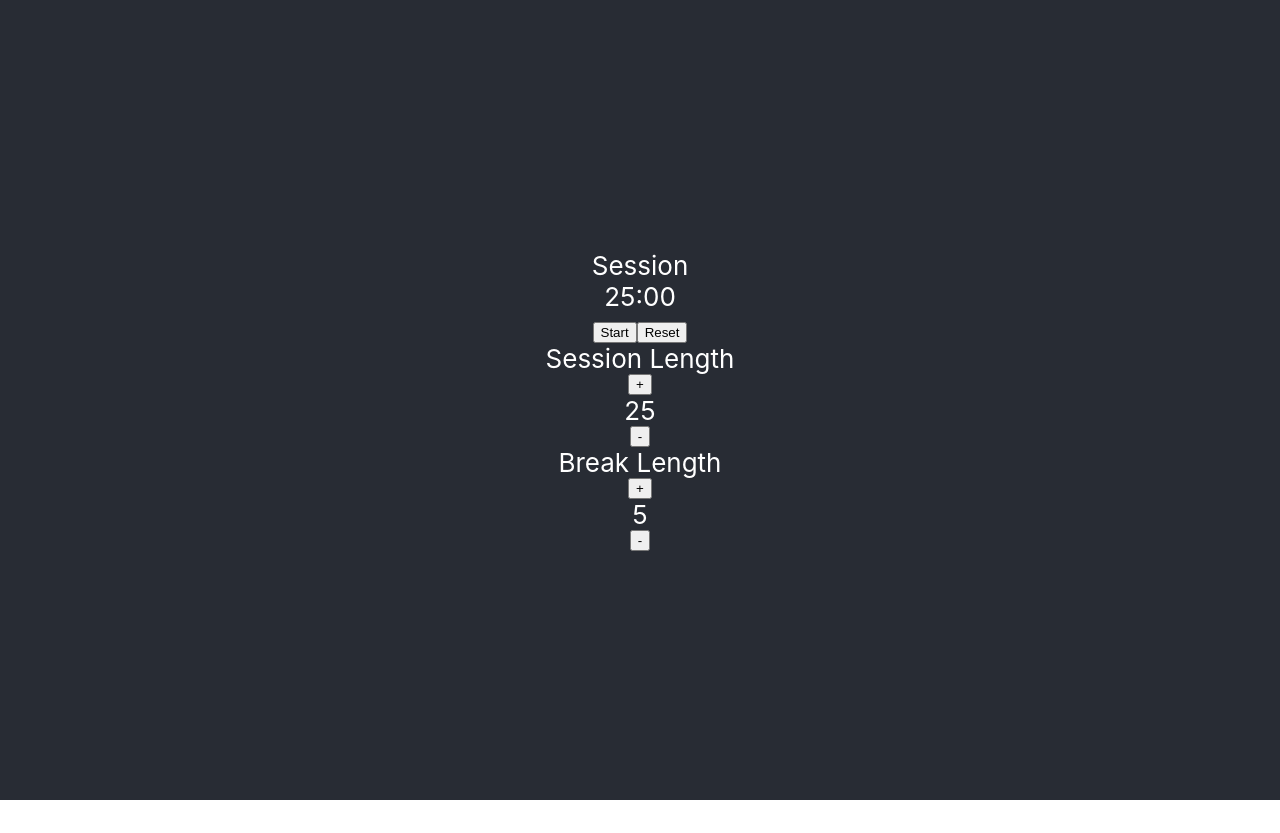
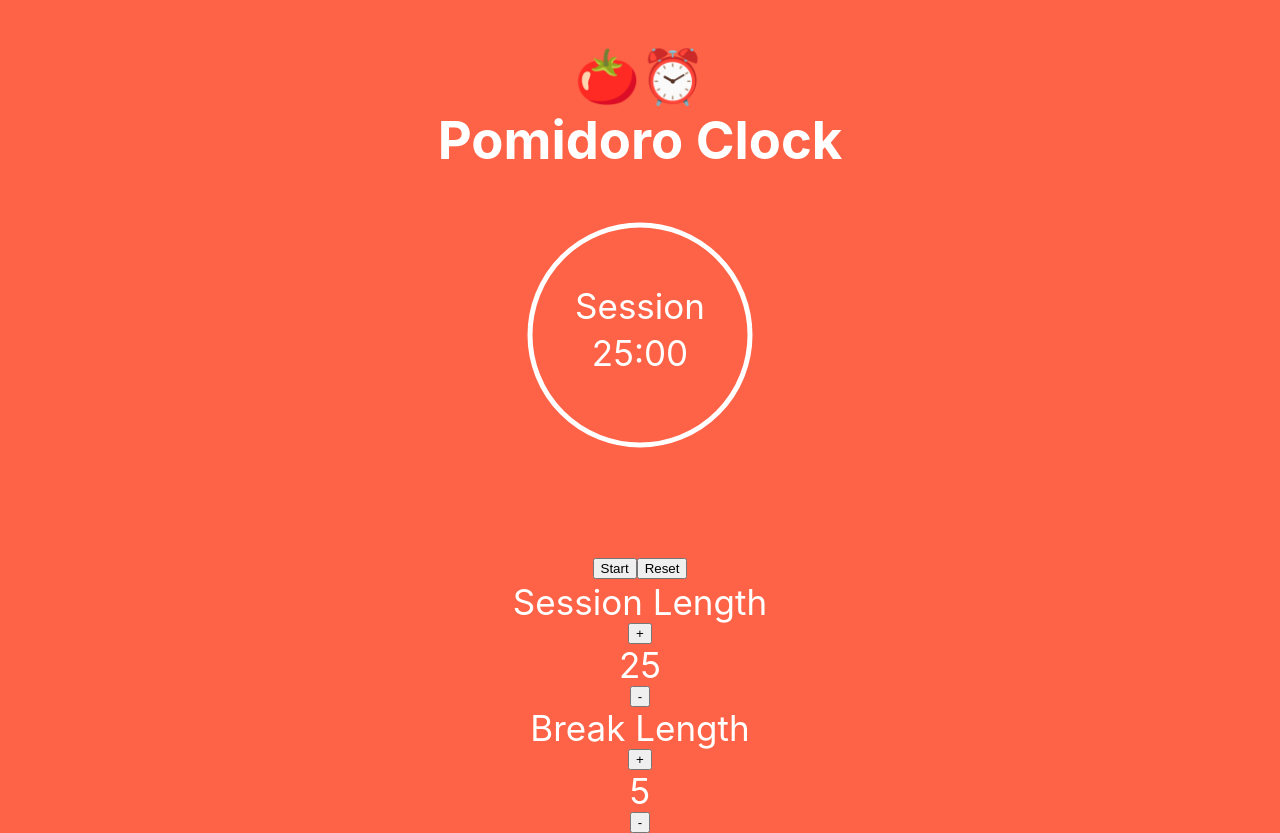
Before and after one commit to adamsokolski/pomidoro-clock, a React (Create React App) app: page / in a window 1280 px wide. Before the commit the page ends 800 px from the top, so only its background shows below. Built offline with nearby package versions, Linux system fonts and the light colour scheme.

Commit message:
✨ Add progress ring 🎨 Changed background color

```diff
--- a/package.json
+++ b/package.json
@@ -6,6 +6,7 @@
     "@testing-library/jest-dom": "^5.11.10",
     "@testing-library/react": "^11.2.6",
     "@testing-library/user-event": "^12.8.3",
+    "node-sass": "^5.0.0",
     "react": "^17.0.2",
     "react-dom": "^17.0.2",
     "react-scripts": "4.0.3",
--- a/src/App.css
+++ b/src/App.css
@@ -1,14 +1,35 @@
 .App {
-  background-color: #282c34;
+  background-color: #ff6347;
   min-height: 100vh;
   display: flex;
   flex-direction: column;
   align-items: center;
   justify-content: center;
-  font-size: calc(10px + 2vmin);
+  font-size: 35px;
   color: white;
 }
 
 .App-link {
   color: #61dafb;
 }
+
+.timer #timer-label {
+  position: relative;
+  top: -170px;
+}
+
+.timer #time-left {
+  position: relative;
+  top: -165px;
+}
+
+.timer {
+  display: flex;
+  justify-content: center;
+  align-items: center;
+  flex-direction: column;
+}
+
+header {
+  text-align: center;
+}
--- a/src/App.js
+++ b/src/App.js
@@ -1,6 +1,7 @@
 import React, { Component } from "react";
 import "./App.css";
 import bell from "./sounds/bell.mp3";
+import ProgressRing from "./ProgressRing";
 
 export default class App extends Component {
   constructor(props) {
@@ -14,6 +15,7 @@ export default class App extends Component {
       isRunning: false,
       intervalId: "",
       label: "Session",
+      progress: 100,
     };
     this.sessionIncrement = this.sessionIncrement.bind(this);
     this.sessionDecrement = this.sessionDecrement.bind(this);
@@ -89,6 +91,7 @@ export default class App extends Component {
       timeLeft: "25:00",
       isRunning: false,
       label: "Session",
+      progress: 0,
     });
     let audio = e.target.nextElementSibling;
     audio.currentTime = 0;
@@ -96,21 +99,31 @@ export default class App extends Component {
   }
 
   counting() {
-    // Todo: check label and if current timer reaches 0 switch to another
-
     if (this.state.label === "Session") {
       this.setState((state) => ({
         sessionTime: state.sessionTime - 1,
         timeLeft: this.secondsToTime(this.state.sessionTime),
         label: "Session",
+        progress: (
+          ((state.sessionTime - 1) / (state.sessionLength * 60)) *
+          100
+        ).toFixed(2),
       }));
     } else if (this.state.label === "Break") {
       this.setState((state) => ({
         breakTime: state.breakTime - 1,
         timeLeft: this.secondsToTime(this.state.breakTime),
         label: "Break",
+        progress: (
+          ((state.breakTime - 1) / (state.breakLength * 60)) *
+          100
+        ).toFixed(2),
       }));
     }
+
+    console.log(this.state.progress);
+
+    // End of session or break
     if (this.state.sessionTime === -1) {
       let audio = document.querySelector("#beep");
       audio.play();
@@ -140,13 +153,25 @@ export default class App extends Component {
   }
 
   render() {
-    const { sessionLength, breakLength, timeLeft, label } = this.state;
+    const {
+      sessionLength,
+      breakLength,
+      timeLeft,
+      label,
+      progress,
+    } = this.state;
     return (
       <div className="App">
-        <div id="timer-label">{label}</div>
-
-        <div id="time-left">{timeLeft}</div>
-
+        <header>
+          <h2>
+            🍅⏰ <br /> Pomidoro Clock
+          </h2>
+        </header>
+        <div className="timer">
+          <ProgressRing radius={120} stroke={5} progress={progress} />
+          <div id="timer-label">{label}</div>
+          <div id="time-left">{timeLeft}</div>
+        </div>
         <div>
           <button id="start_stop" onClick={this.handleStart}>
             Start
--- /dev/null
+++ b/src/ProgressRing.css
@@ -0,0 +1,5 @@
+circle {
+  transition: stroke-dashoffset 1s;
+  transform: rotate(-90deg);
+  transform-origin: 50% 50%;
+}
--- /dev/null
+++ b/src/ProgressRing.js
@@ -0,0 +1,34 @@
+import React from "react";
+import "./ProgressRing.css";
+
+export default class ProgressRing extends React.Component {
+  constructor(props) {
+    super(props);
+
+    const { radius, stroke } = this.props;
+
+    this.normalizedRadius = radius - stroke * 2;
+    this.circumference = this.normalizedRadius * 2 * Math.PI;
+  }
+  render() {
+    const { radius, stroke, progress } = this.props;
+    const strokeDashoffset =
+      this.circumference - (progress / 100) * this.circumference;
+
+    return (
+      <svg height={radius * 2} width={radius * 2}>
+        <circle
+          stroke="white"
+          fill="transparent"
+          strokeWidth={stroke}
+          strokeDasharray={this.circumference + " " + this.circumference}
+          style={{ strokeDashoffset }}
+          stroke-width={stroke}
+          r={this.normalizedRadius}
+          cx={radius}
+          cy={radius}
+        />
+      </svg>
+    );
+  }
+}
```
Also changed, not shown: 1 other file (tests, documents, lock files or other folders).
